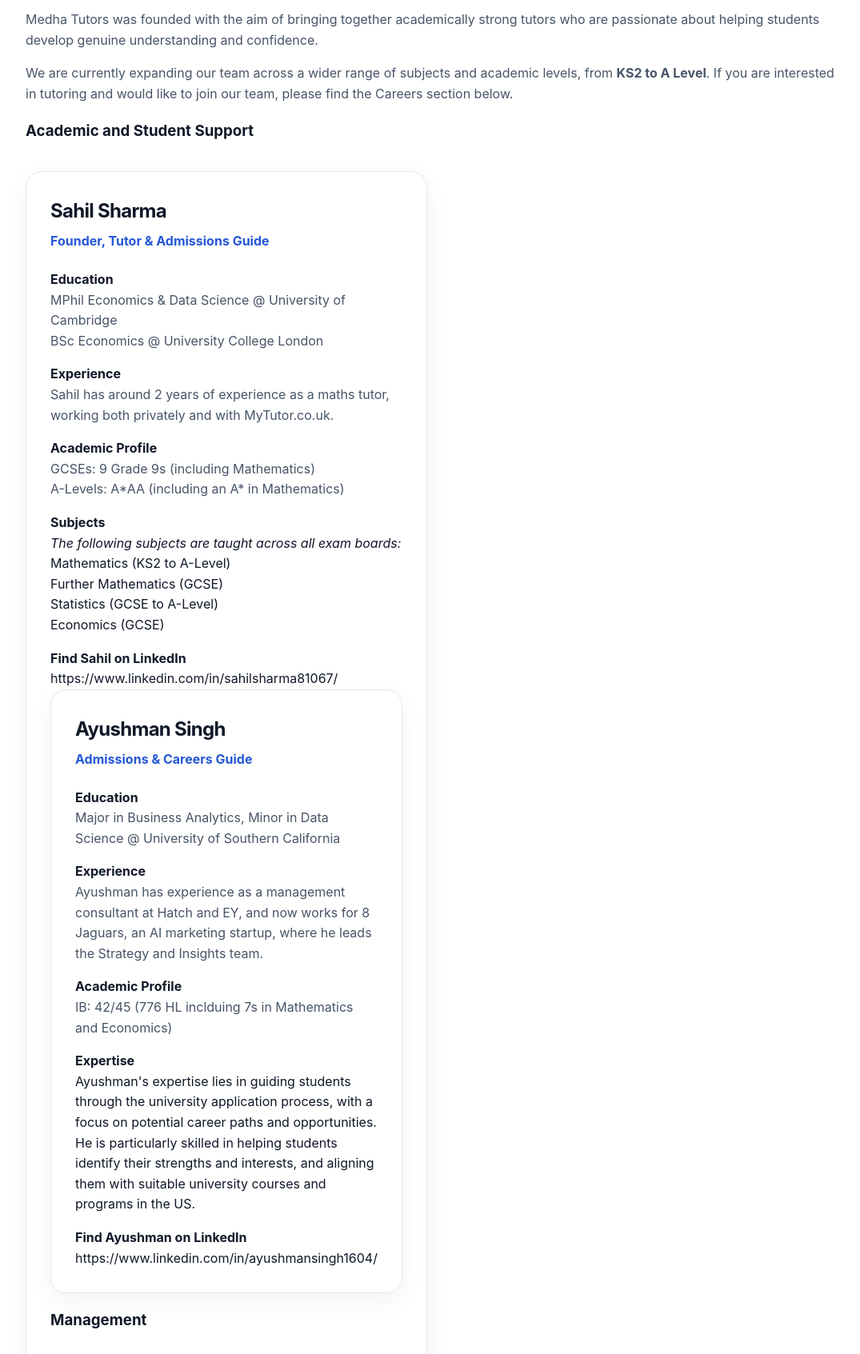
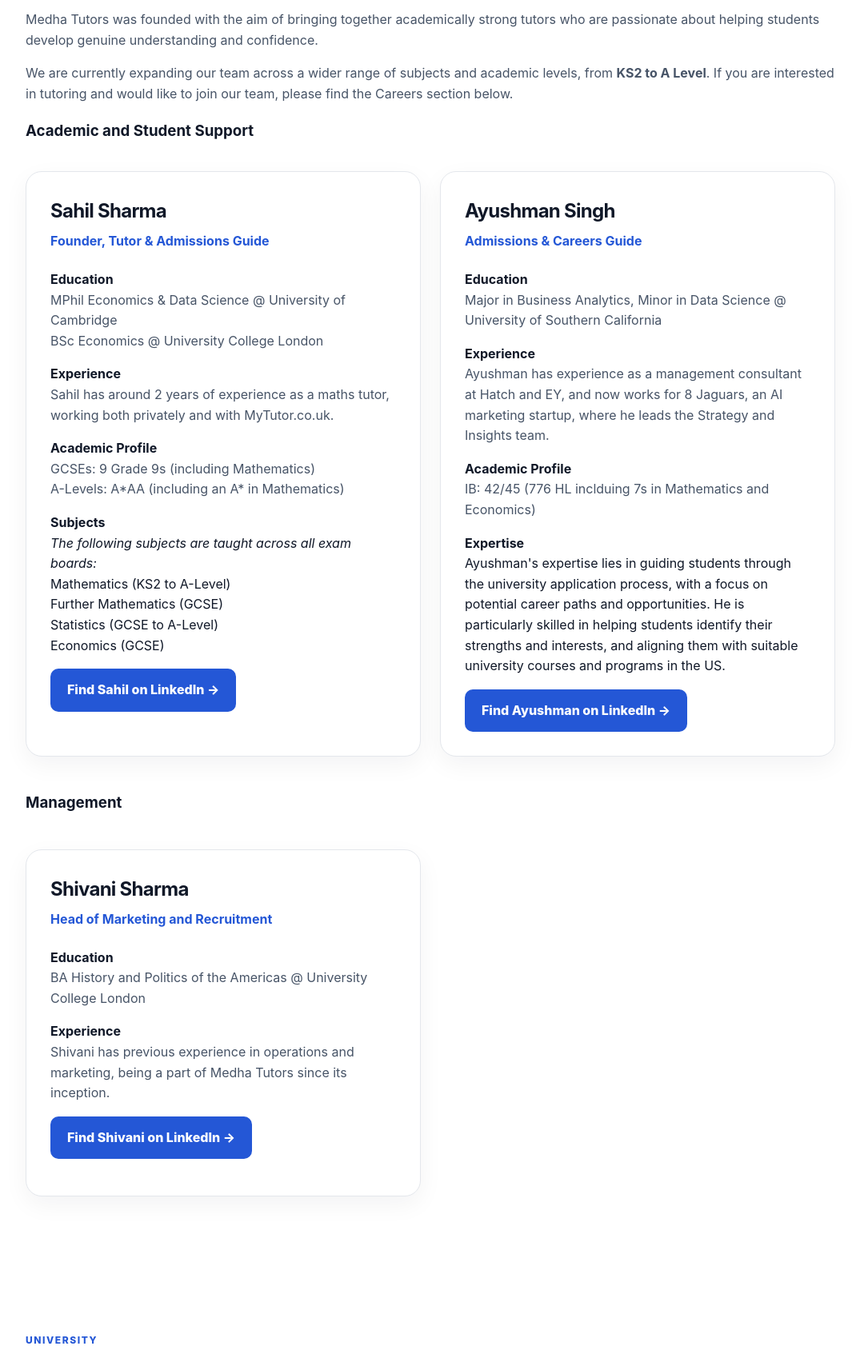
Before and after one commit to sahilsharma81067-beep/Medha-Tutors, a FastAPI app: page / in a window 1280 px wide. Shown: the part 2741-4434 px from the top of the page at 80% size, without its empty margins (102-1177 px from the left). Run offline with FastAPI, Linux system fonts and the light colour scheme.

Commit message:
LinkedIn 2

```diff
--- a/app/templates/index.html
+++ b/app/templates/index.html
@@ -207,8 +207,13 @@
                         Statistics (GCSE to A-Level) <br>
                         Economics (GCSE)
                     <p></p>
-                        <strong>Find Sahil on LinkedIn</strong><br>
-                        https://www.linkedin.com/in/sahilsharma81067/
+                         <a class="button primary"
+                   href=https://www.linkedin.com/in/sahilsharma81067/
+                   target="_blank">
+                    Find Sahil on LinkedIn →
+                         </a>
+                    <p></p>
+                    </div>
             </div>
            <div class="team-card">
                 <div class="team-card-content">
@@ -234,8 +239,13 @@
                         focus on potential career paths and opportunities. He is particularly skilled in helping students identify their strengths and interests, and aligning them with suitable university courses and programs
                         in the US.
                     <p></p>
-                        <strong>Find Ayushman on LinkedIn</strong><br>
-                        https://www.linkedin.com/in/ayushmansingh1604/
+
+                        <a class="button primary"
+                   href=https://www.linkedin.com/in/ayushmansingh1604/
+                   target="_blank">
+                    Find Ayushman on LinkedIn →
+                </a>
+
             </div>
         </div>
         <h3>Management</h3><br>
@@ -255,8 +265,11 @@
                         being a part of Medha Tutors since its inception.
                     </p>
                     <p>
-                        <strong>Find Shivani on LinkedIn</strong><br>
-                        https://www.linkedin.com/in/shivani-sharma-1912a92b6/
+                         <a class="button primary"
+                   href=https://www.linkedin.com/in/shivani-sharma-1912a92b6/
+                   target="_blank">
+                    Find Shivani on LinkedIn →
+                </a>
       </section>
       <section id="university" class="university">
     <div class="container">
```
